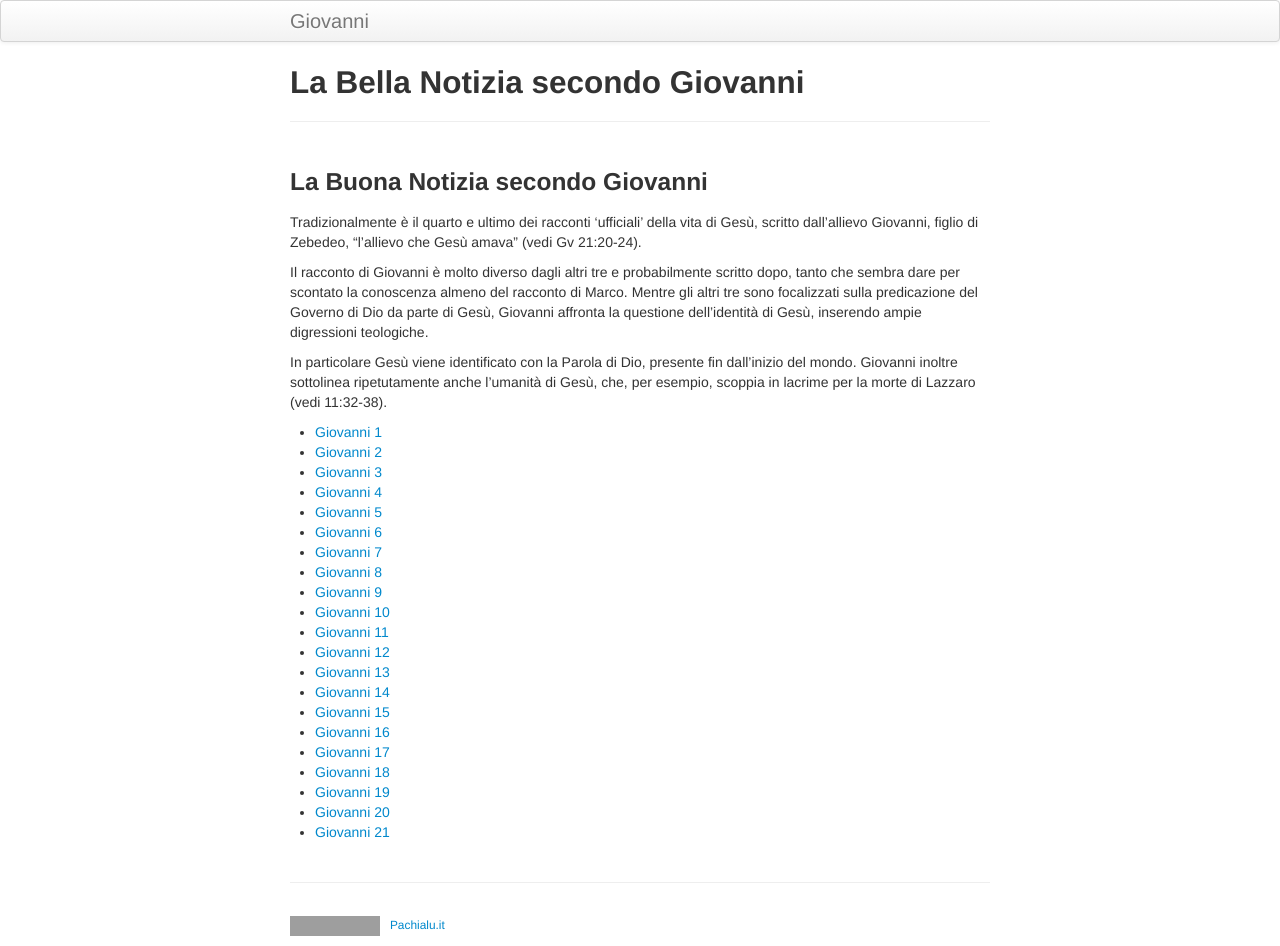
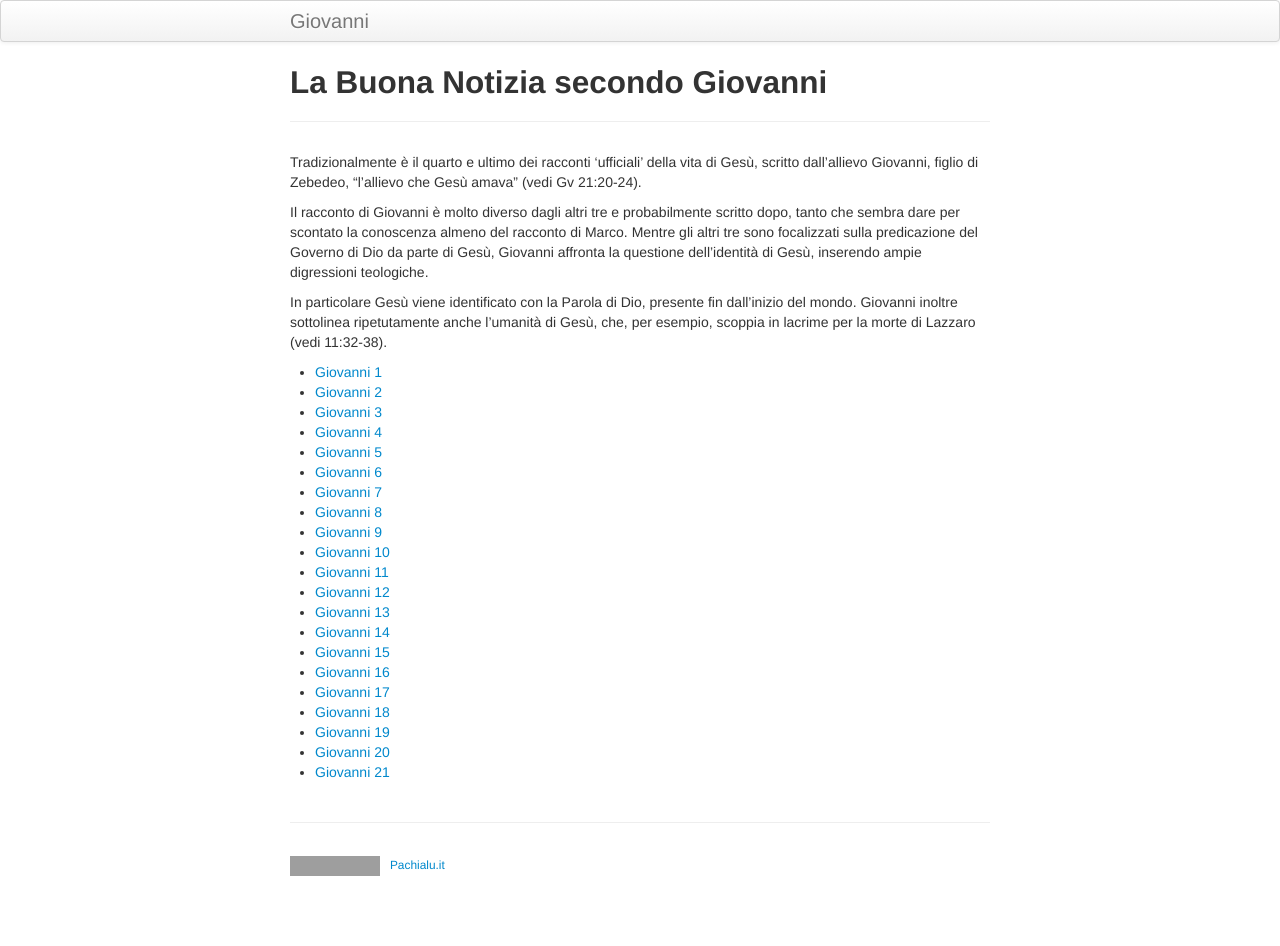
Before and after one commit to pachialu/giovanni_pages, a Jekyll site: the page built from index.md, in a window 1280 px wide. Built offline with Jekyll 4.4.1, drawn with Linux system fonts in a browser that asks for light colours; after the commit the page ends 900 px from its top, so only the background shows below that; grey boxes are pictures that could not be loaded.

```diff
--- a/index.md
+++ b/index.md
@@ -1,11 +1,8 @@
 ---
 layout: page
-title: La Bella Notizia secondo Giovanni
+title: La Buona Notizia secondo Giovanni
 description: v.20170805
 ---
-
-### La Buona Notizia secondo Giovanni
-
 Tradizionalmente è il quarto e ultimo dei racconti 'ufficiali' della vita di Gesù, scritto dall'allievo Giovanni, figlio di Zebedeo, “l'allievo che Gesù amava” (vedi Gv 21:20-24).
 
 Il racconto di Giovanni è molto diverso dagli altri tre e probabilmente scritto dopo, tanto che sembra dare per scontato la conoscenza almeno del racconto di Marco. Mentre gli altri tre sono focalizzati sulla predicazione del Governo di Dio da parte di Gesù, Giovanni affronta la questione dell'identità di Gesù, inserendo ampie digressioni teologiche.
```
Also changed, not shown: pages/giovanni01.md (renamed from pages/Gv01.md).
